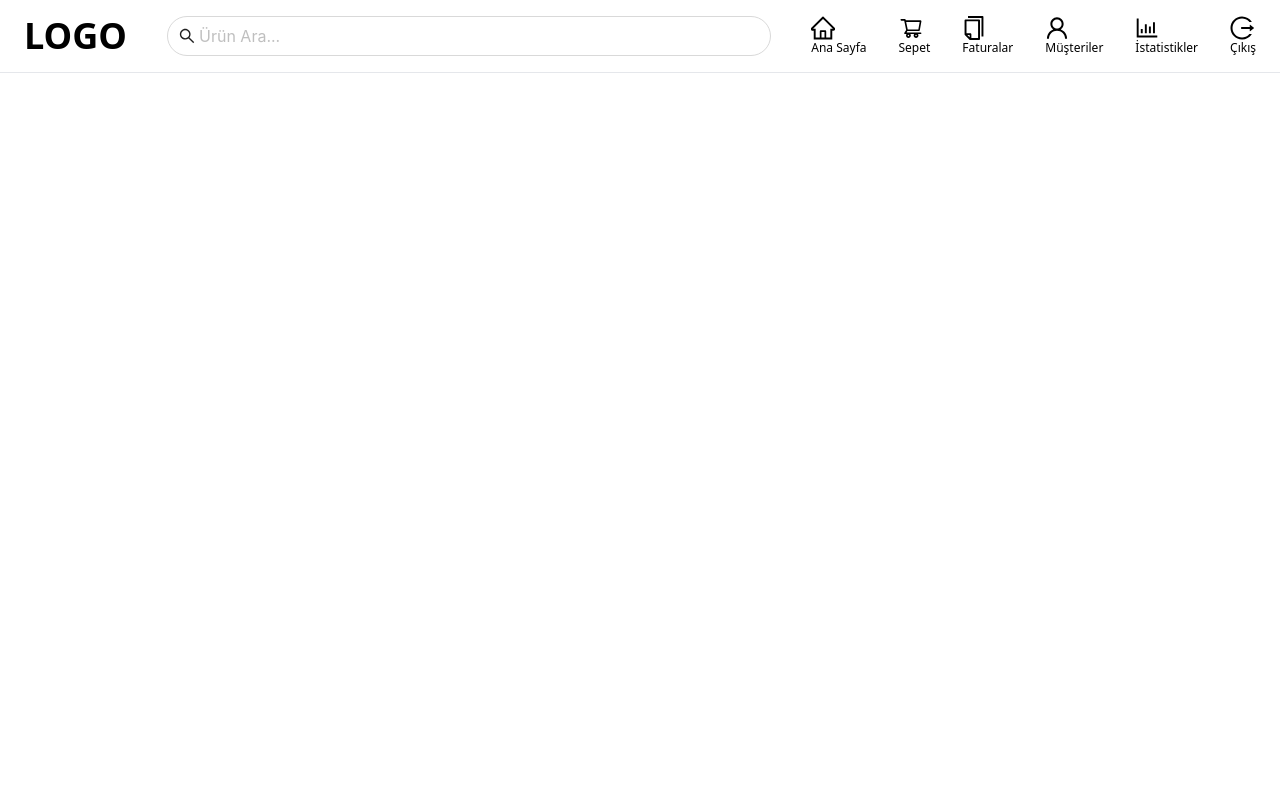
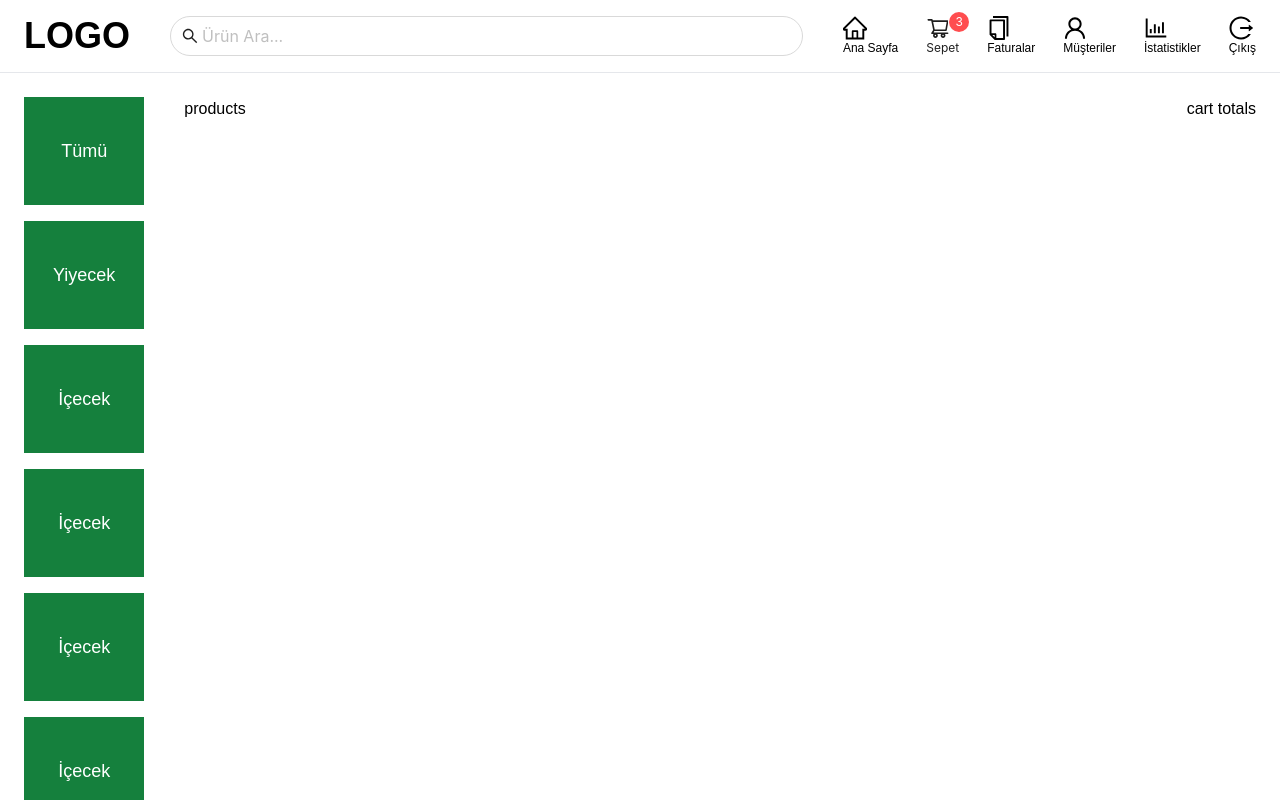
Before and after one commit to Berat-Ozgen/mern-pos, a React (Create React App) app in the folder client/: page / in a window 1280 px wide. Shown: the top 800 px of the page. Built offline with nearby package versions, Linux system fonts and the light colour scheme.

Commit message:
Categories and Header design 1
Categories and Header design 1

```diff
--- a/client/src/App.js
+++ b/client/src/App.js
@@ -1,10 +1,23 @@
+import Categories from "./components/categories/Categories";
 import Header from "./components/header/Header";
 
 const App = () => {
   return (
-    <div>
+    <>
       <Header />
-    </div>
+
+      <div className="home px-6 flex justify-between gap-10">
+        <div className="categories flex-1 overflow-auto max-h-[calc(100vh-_-112px)] pb-64">
+          <Categories />
+        </div>
+        <div className="products flex-[8]">
+          <div className="">products</div>
+        </div>
+        <div className="">
+          <div>cart totals</div>
+        </div>
+      </div>
+    </>
   );
 };
 
--- /dev/null
+++ b/client/src/components/categories/Categories.jsx
@@ -0,0 +1,32 @@
+const Categories = () => {
+  return (
+    <ul className="flex gap-4 flex-col text-lg">
+      <li className="bg-green-700 px-6 py-10 text-white cursor-pointer hover:bg-pink-700 transition-all text-center">
+        <span>Tümü</span>
+      </li>
+      <li className="bg-green-700 px-6 py-10 text-white cursor-pointer hover:bg-pink-700 transition-all text-center">
+        <span>Yiyecek</span>
+      </li>
+      <li className="bg-green-700 px-6 py-10 text-white cursor-pointer hover:bg-pink-700 transition-all text-center">
+        <span>İçecek</span>
+      </li>
+      <li className="bg-green-700 px-6 py-10 text-white cursor-pointer hover:bg-pink-700 transition-all text-center">
+        <span>İçecek</span>
+      </li>
+      <li className="bg-green-700 px-6 py-10 text-white cursor-pointer hover:bg-pink-700 transition-all text-center">
+        <span>İçecek</span>
+      </li>
+      <li className="bg-green-700 px-6 py-10 text-white cursor-pointer hover:bg-pink-700 transition-all text-center">
+        <span>İçecek</span>
+      </li>
+      <li className="bg-green-700 px-6 py-10 text-white cursor-pointer hover:bg-pink-700 transition-all text-center">
+        <span>İçecek</span>
+      </li>
+      <li className="bg-green-700 px-6 py-10 text-white cursor-pointer hover:bg-pink-700 transition-all text-center">
+        <span>İçecek</span>
+      </li>
+    </ul>
+  );
+};
+
+export default Categories;
--- a/client/src/components/header/Header.jsx
+++ b/client/src/components/header/Header.jsx
@@ -1,4 +1,4 @@
-import { Input } from "antd";
+import { Badge, Input } from "antd";
 import {
   SearchOutlined,
   HomeOutlined,
@@ -17,7 +17,7 @@ const Header = () => {
             <h2 className="text-2xl font-bold md:text-4xl">LOGO</h2>
           </a>
         </div>
-        <div className="header-search flex-1">
+        <div className="header-search flex-1 justify-center">
           <Input
             size="large"
             placeholder="Ürün Ara..."
@@ -25,32 +25,65 @@ const Header = () => {
             className="rounded-full max-w-[800px]"
           />
         </div>
-        <div className="menu-links flex justify-between items-center gap-8">
-          <a href={"/"} className="menu-link flex flex-col">
+        <div
+          className="menu-links flex justify-between items-center gap-7 md:static fixed
+           bottom-0 md:w-auto w-screen md:bg-transparent
+          bg-white left-0 md:border-t-0 border-t md:px-0 px-4"
+        >
+          <a
+            href={"/"}
+            className="menu-link flex flex-col hover:text-[#40a9ff] transition-all"
+          >
             <HomeOutlined className="md:text-2xl text-xl" />
             <span className="md:text-xs text-[10px]">Ana Sayfa</span>
           </a>
-          <a href={"/"} className="menu-link flex flex-col">
-            <ShoppingCartOutlined className="md:text-2xl text-xl" />
-            <span className="md:text-xs text-[10px]">Sepet</span>
-          </a>
-          <a href={"/"} className="menu-link flex flex-col">
+          <Badge count={3} offset={[0, 6]} className="md:flex hidden">
+            <a
+              href={"/"}
+              className="menu-link flex flex-col hover:text-[#40a9ff] transition-all"
+            >
+              <ShoppingCartOutlined className="md:text-2xl text-xl" />
+              <span className="md:text-xs text-[10px]">Sepet</span>
+            </a>
+          </Badge>
+          <a
+            href={"/"}
+            className="menu-link flex flex-col hover:text-[#40a9ff] transition-all"
+          >
             <CopyOutlined className="md:text-2xl text-xl" />
             <span className="md:text-xs text-[10px]">Faturalar</span>
           </a>
-          <a href={"/"} className="menu-link flex flex-col">
+          <a
+            href={"/"}
+            className="menu-link flex flex-col hover:text-[#40a9ff] transition-all"
+          >
             <UserOutlined className="md:text-2xl text-xl" />
             <span className="md:text-xs text-[10px]">Müşteriler</span>
           </a>
-          <a href={"/"} className="menu-link flex flex-col">
+          <a
+            href={"/"}
+            className="menu-link flex flex-col hover:text-[#40a9ff] transition-all"
+          >
             <BarChartOutlined className="md:text-2xl text-xl" />
             <span className="md:text-xs text-[10px]">İstatistikler</span>
           </a>
-          <a href={"/"} className="menu-link flex flex-col">
+          <a
+            href={"/"}
+            className="menu-link flex flex-col hover:text-[#40a9ff] transition-all"
+          >
             <LogoutOutlined className="md:text-2xl text-xl" />
             <span className="md:text-xs text-[10px]">Çıkış</span>
           </a>
         </div>
+        <Badge count={3} offset={[0, 6]} className="md:hidden flex">
+          <a
+            href={"/"}
+            className="menu-link flex flex-col hover:text-[#40a9ff] transition-all"
+          >
+            <ShoppingCartOutlined className="text-2xl" />
+            <span className="md:text-xs text-[10px]">Sepet</span>
+          </a>
+        </Badge>
       </header>
     </div>
   );
--- a/client/src/index.css
+++ b/client/src/index.css
@@ -2,10 +2,18 @@
 @tailwind components;
 @tailwind utilities;
 
+@import url("https://fonts.googleapis.com/css2?family=Electrolize&display=swap");
+
 body {
   margin: 0;
+  font-family: "Electrolize", sans-serif;
+  overflow: hidden;
 }
 
 .ant-btn-primary {
   background-color: #1677ff;
 }
+
+.categories::-webkit-scrollbar {
+  display: none;
+}
```
